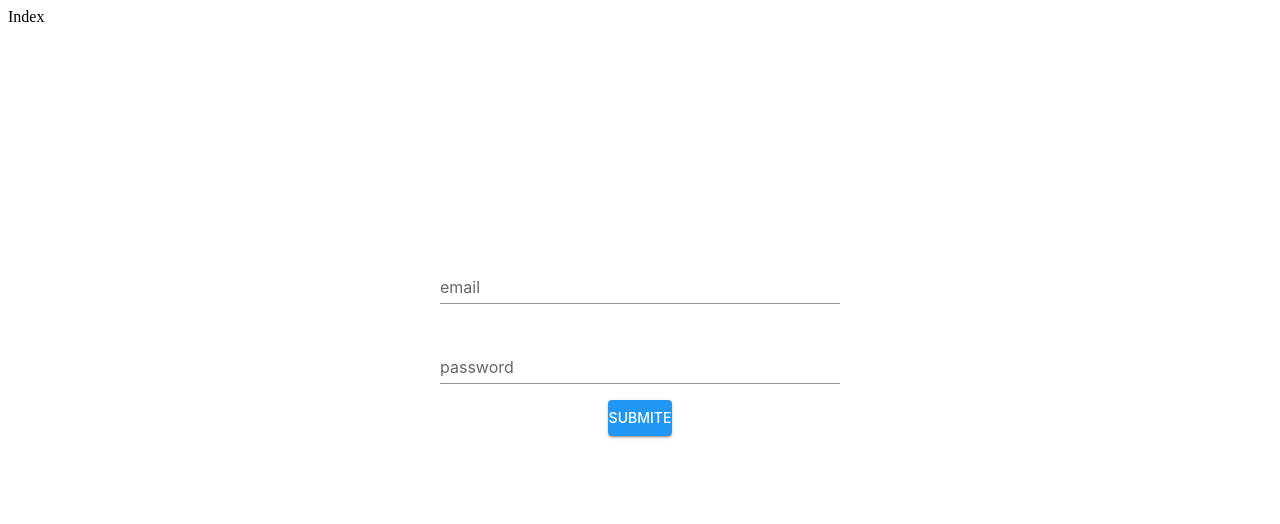
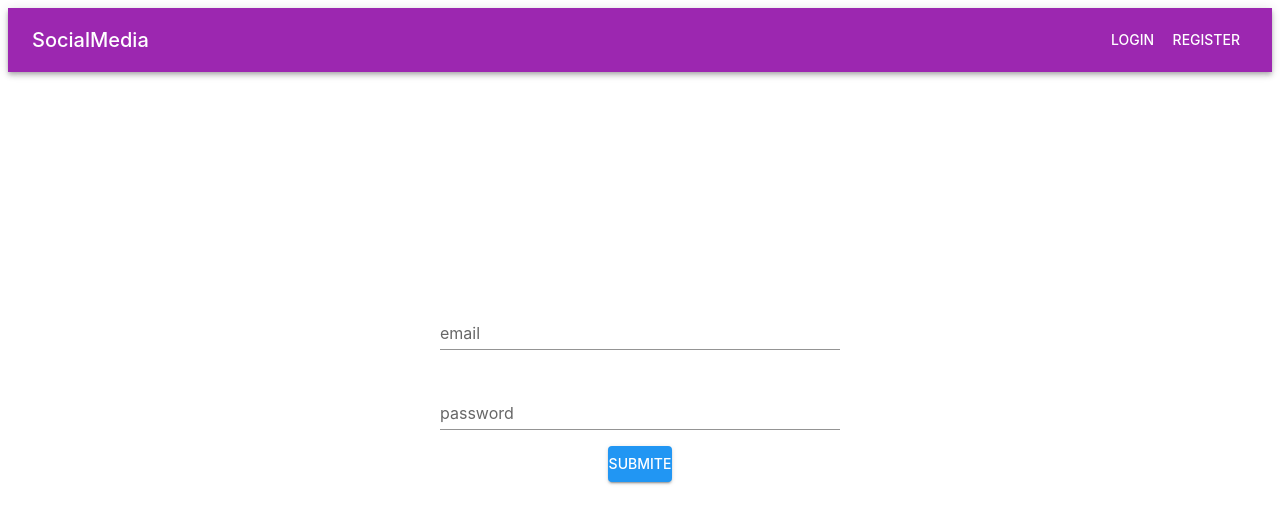
Before and after one commit to JaramilloL/socialMedia, a React (Vite) app: page / in a window 1280 px wide. Shown: the top 524 px of the page. Built offline with nearby package versions, Linux system fonts and the light colour scheme.

Commit message:
agregacion del navbar responsivo

```diff
--- /dev/null
+++ b/src/components/nav/NavList.jsx
@@ -0,0 +1,37 @@
+import { Box, List, ListItem, ListItemButton, ListItemIcon, ListItemText } from "@mui/material"
+import { NavLink } from "react-router-dom"
+import LoginIcon from "@mui/icons-material/Login";
+import HowToRegIcon from "@mui/icons-material/HowToReg";
+import PropTypes from 'prop-types'
+
+const NavList = ({ onClick }) => {
+  return (
+    <Box sx={{ width: 250 }} onClick={onClick}>
+      <List>
+        <Box component={"div"} sx={{ display: { xs: "block", sm: "none" } }}>
+          <ListItem disablePadding sx={{ display: "block" }}>
+            <ListItemButton>
+              <ListItemIcon>
+                <LoginIcon />
+              </ListItemIcon>
+              <NavLink to="/" style={{ textDecoration: 'none', color: '#111' }}><ListItemText primary="Login" /></NavLink>
+            </ListItemButton>
+
+            <ListItemButton>
+              <ListItemIcon>
+                <HowToRegIcon />
+              </ListItemIcon>
+              <NavLink to="/register" style={{ textDecoration: 'none', color: '#111' }}><ListItemText primary="Register" /></NavLink>
+            </ListItemButton>
+          </ListItem>
+        </Box>
+      </List>
+    </Box>
+  )
+}
+
+export default NavList
+
+NavList.propTypes = {
+    onClick: PropTypes.func
+}
--- a/src/components/nav/Navbar.jsx
+++ b/src/components/nav/Navbar.jsx
@@ -1,9 +1,69 @@
 //navbar para la navegacion de paginas
 
+import {
+  AppBar,
+  Box,
+  Button,
+  Drawer,
+  IconButton,
+  Toolbar,
+  Typography,
+} from "@mui/material";
+import MenuIcon from "@mui/icons-material/Menu";
+import { NavLink } from "react-router-dom";
+import NavList from "./NavList";
+import { useState } from "react";
+
 const Navbar = () => {
+  //manejo del estodo de clic para el navigation
+  const [open, setOpen] = useState(false)
   return (
-    <div>Navbar</div>
-  )
-}
+    <Box sx={{ flexGrow: 1 }}>
+      <AppBar position="static">
+        <Toolbar>
+          <IconButton
+            size="large"
+            edge="start"
+            color="inherit"
+            aria-label="menu"
+            onClick={() => setOpen(true)}
+            sx={{ display: { xs: "block", sm: "none" }, mr: 2 }}
+          >
+            <MenuIcon />
+          </IconButton>
+          <Typography variant="h6" component="div" sx={{ flexGrow: 1 }}>
+            SocialMedia
+          </Typography>
+          <Box sx={{ display: { xs: "none", sm: "block" } }}>
+          <Button color="inherit">
+            <NavLink
+              to="/"
+              style={{ color: "inherit", textDecoration: "none" }}
+            >
+              Login
+            </NavLink>
+          </Button>
+          <Button color="inherit">
+            <NavLink
+              to="/register"
+              style={{ color: "inherit", textDecoration: "none" }}
+            >
+              Register
+            </NavLink>
+          </Button>
+          </Box>
+        </Toolbar>
+      </AppBar>
+      <Drawer
+        open={open}
+        anchor="left"
+        onClose={() => setOpen(false)}
+        sx={{ display: { xs: "block", sm: "none" } }}
+      >
+        <NavList onClick={() => setOpen(false)} />
+      </Drawer>
+    </Box>
+  );
+};
 
-export default Navbar
+export default Navbar;
--- a/src/layout/Index.jsx
+++ b/src/layout/Index.jsx
@@ -1,11 +1,12 @@
 //aqui se renderizaran los componentes de registro, login y navbar para el uaurio, ademas de cuando se autentique se manadara a la pagina de chat
 
 import { Outlet } from "react-router-dom"
+import Navbar from "../components/nav/Navbar"
 
 const Index = () => {
   return (
     <div>
-        Index
+        <Navbar/>
         <Outlet/>
     </div>
   )
```
